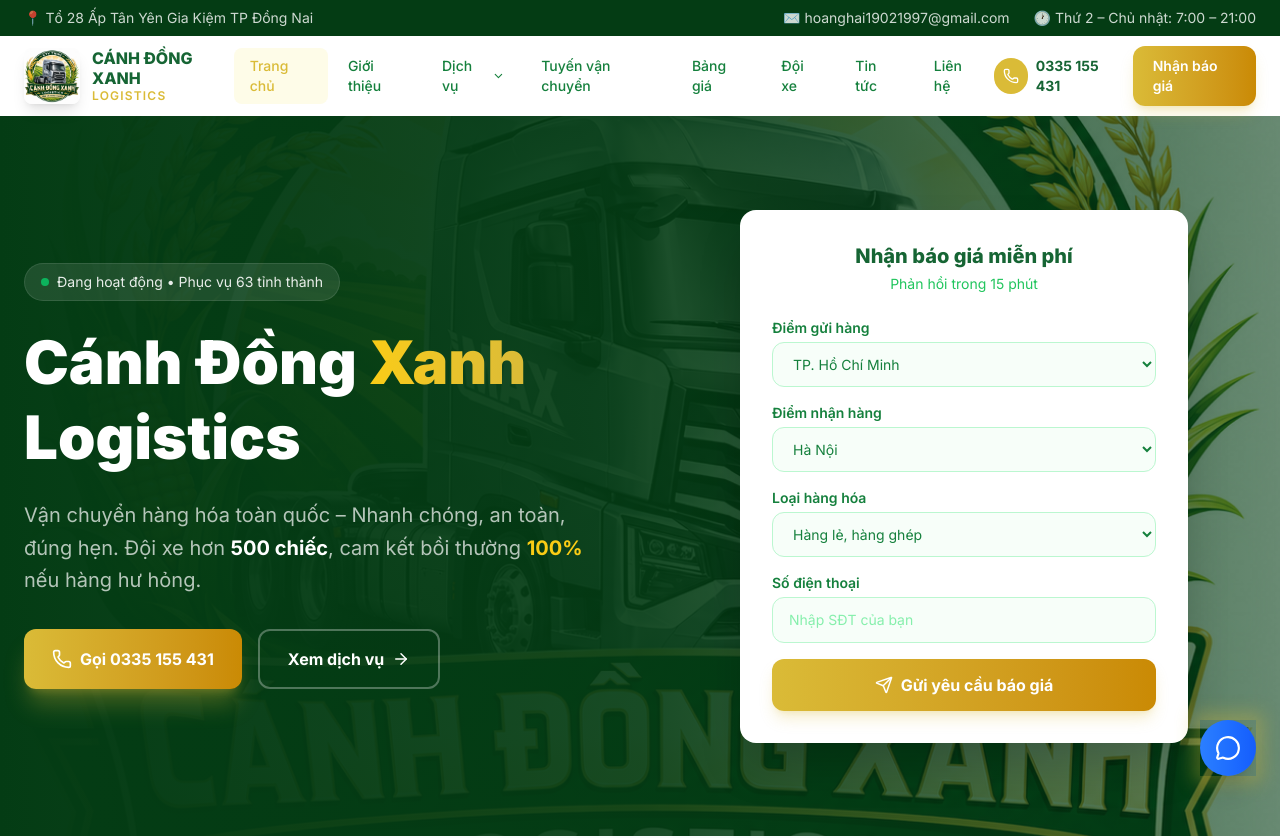
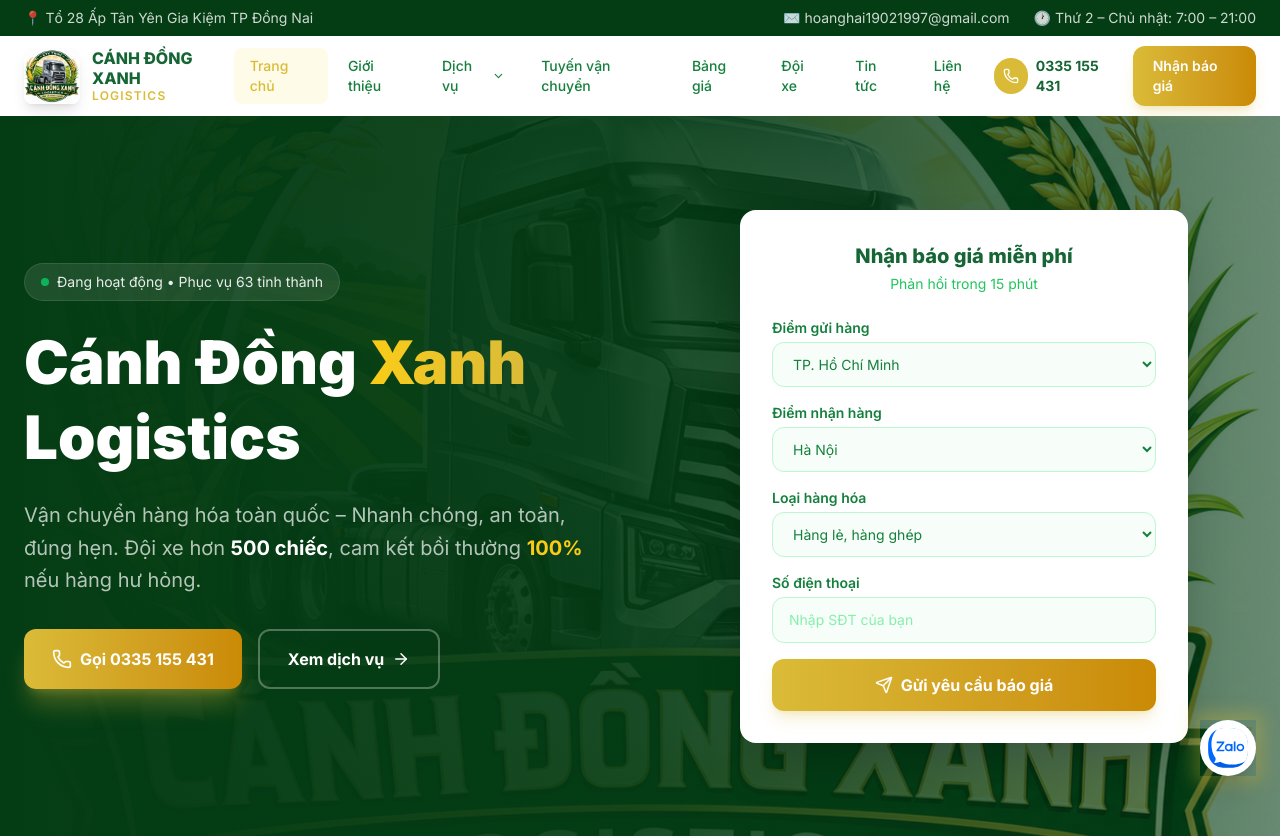
Before and after one commit to maitamdev/VANTAI-GIAKIEM, a React (Vite) app: page / in a window 1280 px wide. Shown: the top 838 px of the page. Built offline with nearby package versions, Linux system fonts and the light colour scheme.

Commit message:
feat: add Zalo contact floating button component with icon

```diff
--- a/src/components/ZaloFloat.tsx
+++ b/src/components/ZaloFloat.tsx
@@ -1,4 +1,3 @@
-import { MessageCircle } from 'lucide-react';
 import { SITE } from '../data/siteData';
 
 export default function ZaloFloat() {
@@ -10,8 +9,8 @@
       className="zalo-float group"
       title="Nhắn Zalo tư vấn"
     >
-      <div className="w-14 h-14 rounded-full bg-gradient-to-r from-blue-500 to-blue-600 flex items-center justify-center shadow-xl group-hover:scale-110 transition-transform">
-        <MessageCircle size={26} className="text-white" />
+      <div className="w-14 h-14 rounded-full bg-white flex items-center justify-center shadow-xl group-hover:scale-110 transition-transform">
+        <img src="/images/zalo-icon.svg" alt="Zalo Logo" className="w-10 h-10 object-contain" />
       </div>
       <span className="absolute right-full mr-3 top-1/2 -translate-y-1/2 bg-white text-navy-800 px-4 py-2 rounded-lg shadow-lg text-sm font-semibold whitespace-nowrap opacity-0 group-hover:opacity-100 transition-opacity">
         Chat Zalo tư vấn
```
Also changed, not shown: public/images/zalo-icon.svg (added).
